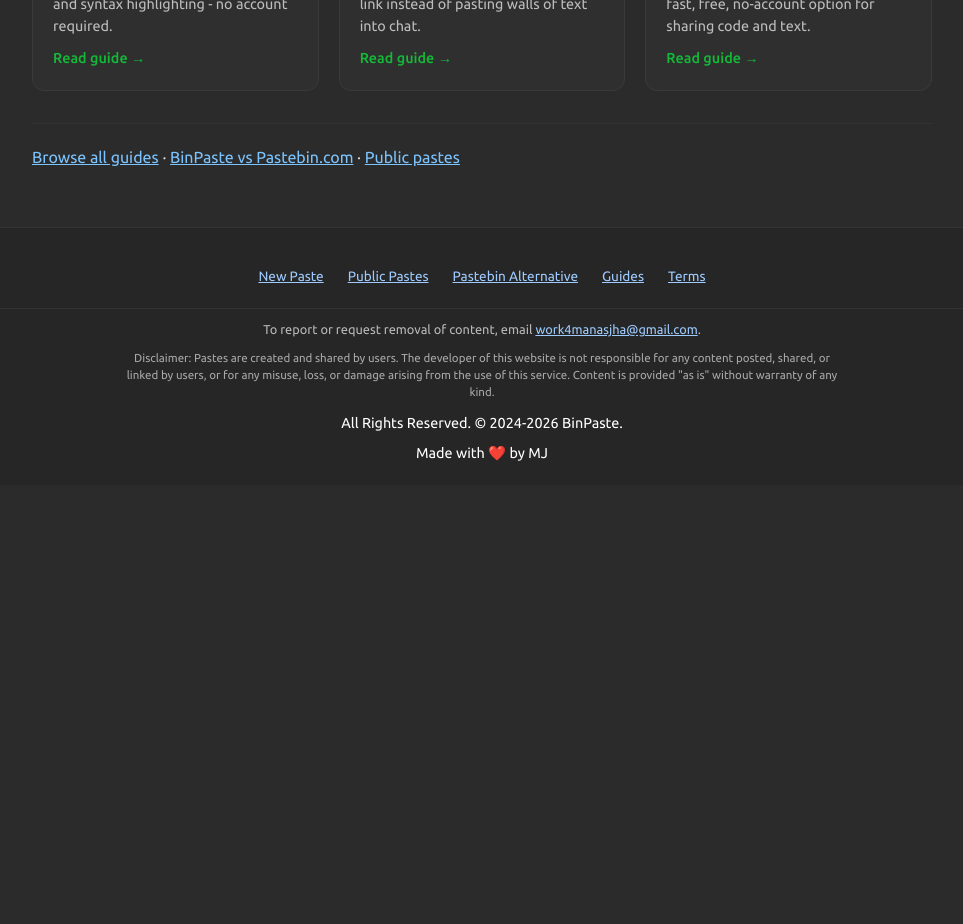
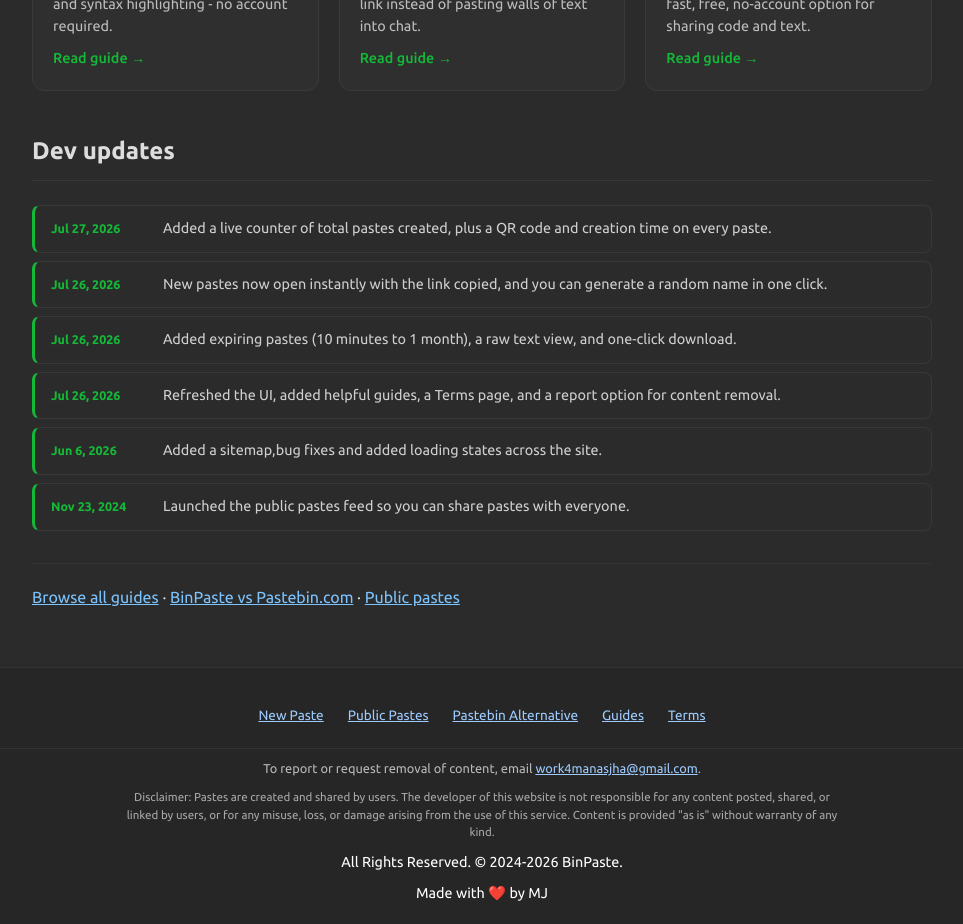
Before and after one commit to ManasJhaMJ/pastebin, a React (Vite) app: page / in a window 1280 px wide. Shown: the part 2940-3864 px from the top of the page, without its empty margins (158-1121 px from the left). Before the commit the page ends 3425 px from the top, so only its background shows below. Built offline with nearby package versions, Linux system fonts and the light colour scheme; no server answers; the database is empty.

Commit message:
feat: add lifetime usage stats and update UI components to display them on the homepage

```diff
--- a/src/App.jsx
+++ b/src/App.jsx
@@ -4,6 +4,7 @@
 import Navbar from './components/Navbar';
 import Footer from './components/Footer';
 import HowToUse from './components/HowToUse';
+import Stats from './components/Stats';
 import WhyBinPaste from './components/WhyBinPaste';
 import RouteTracker from './components/RouteTracker';
 
@@ -22,6 +23,7 @@
   return (
     <>
       <PasteForm />
+      <Stats />
       <HowToUse />
       <WhyBinPaste />
     </>
--- a/src/components/PasteForm.jsx
+++ b/src/components/PasteForm.jsx
@@ -3,6 +3,7 @@
 import { ref, set, get } from 'firebase/database';
 import { useNavigate } from 'react-router-dom';
 import { db } from '../firebase';
+import { incrementTotalPastes } from '../stats';
 import { MdCreate } from "react-icons/md";
 import { GiInfo } from "react-icons/gi";
 import { FaDice } from "react-icons/fa";
@@ -111,6 +112,9 @@
 
             // Save the paste with public visibility status and optional expiry.
             await set(slugRef, { text, language, isPublic, createdAt, expiresAt });
+
+            // Bump the lifetime paste counter (persists even if this paste is later deleted).
+            incrementTotalPastes();
 
             const createdSlug = slug;
 
--- /dev/null
+++ b/src/components/Stats.jsx
@@ -0,0 +1,32 @@
+// src/components/Stats.js
+// Shows lifetime global counters (all-time pastes created & viewed) to users.
+import { useEffect, useState } from 'react';
+import { getStats } from '../stats';
+
+function Stats() {
+    const [stats, setStats] = useState(null);
+
+    useEffect(() => {
+        let cancelled = false;
+        getStats().then((s) => {
+            if (!cancelled) setStats(s);
+        });
+        return () => { cancelled = true; };
+    }, []);
+
+    // Don't render anything until we have a real number to show.
+    if (!stats || stats.totalPastes === 0) {
+        return null;
+    }
+
+    return (
+        <section className="stats-bar" aria-label="BinPaste usage stats">
+            <div className="stat">
+                <span className="stat-num">{stats.totalPastes.toLocaleString()}</span>
+                <span className="stat-label">pastes created</span>
+            </div>
+        </section>
+    );
+}
+
+export default Stats;
--- a/src/components/ViewPaste.jsx
+++ b/src/components/ViewPaste.jsx
@@ -5,6 +5,7 @@
 import { logEvent } from 'firebase/analytics';
 import { QRCodeSVG } from 'qrcode.react';
 import { db, analytics } from '../firebase';
+import { incrementTotalViews } from '../stats';
 import { Prism as SyntaxHighlighter } from 'react-syntax-highlighter';
 import { atomDark } from 'react-syntax-highlighter/dist/esm/styles/prism';
 import { FaRegCopy, FaDownload, FaFileAlt, FaQrcode, FaEye, FaFlag } from "react-icons/fa";
@@ -82,7 +83,10 @@
                         language: data.language || 'plaintext',
                     });
 
-                    // Increment a persistent view counter (best-effort).
+                    // Bump the lifetime view counter (persists even if this paste is later deleted).
+                    incrementTotalViews();
+
+                    // Increment a persistent per-paste view counter (best-effort).
                     runTransaction(ref(db, `pastes/${slug}/views`), (current) => (current || 0) + 1)
                         .then((res) => {
                             if (!cancelled && res.committed) {
--- a/src/components/WhyBinPaste.jsx
+++ b/src/components/WhyBinPaste.jsx
@@ -3,6 +3,7 @@
 // data in index.html so search engines and AI assistants have crawlable text.
 import { Link } from 'react-router-dom';
 import { GUIDES } from '../pages/guidesData';
+import { UPDATES } from './changelog';
 
 const FEATURES = [
     ['Custom links', 'Pick your own name so your paste lives at a clean URL like www.binpaste.xyz/my-notes - or generate a random one.'],
@@ -66,6 +67,16 @@
                     </Link>
                 ))}
             </div>
+            <h2 id="updates">Dev updates</h2>
+            <ul className="updates-list">
+                {UPDATES.map((u, i) => (
+                    <li className="update-item" key={i}>
+                        <span className="update-date">{u.date}</span>
+                        <span className="update-text">{u.text}</span>
+                    </li>
+                ))}
+            </ul>
+
             <p className="content-links">
                 <Link to="/guides">Browse all guides</Link> ·{' '}
                 <Link to="/pastebin-alternative">BinPaste vs Pastebin.com</Link> ·{' '}
--- /dev/null
+++ b/src/components/changelog.js
@@ -0,0 +1,28 @@
+// Dev updates shown on the homepage. Newest first.
+// Keep entries short and user-facing; add a new one at the top when you ship.
+export const UPDATES = [
+    {
+        date: 'Jul 27, 2026',
+        text: 'Added a live counter of total pastes created, plus a QR code and creation time on every paste.',
+    },
+    {
+        date: 'Jul 26, 2026',
+        text: 'New pastes now open instantly with the link copied, and you can generate a random name in one click.',
+    },
+    {
+        date: 'Jul 26, 2026',
+        text: 'Added expiring pastes (10 minutes to 1 month), a raw text view, and one-click download.',
+    },
+    {
+        date: 'Jul 26, 2026',
+        text: 'Refreshed the UI, added helpful guides, a Terms page, and a report option for content removal.',
+    },
+    {
+        date: 'Jun 6, 2026',
+        text: 'Added a sitemap,bug fixes and added loading states across the site.',
+    },
+    {
+        date: 'Nov 23, 2024',
+        text: 'Launched the public pastes feed so you can share pastes with everyone.',
+    },
+];
--- a/src/index.css
+++ b/src/index.css
@@ -258,6 +258,36 @@
   margin: 0;
   font-size: 0.82rem;
   line-height: 1.5;
+}
+
+/* Lifetime usage stats bar. */
+.stats-bar {
+  max-width: 1240px;
+  margin: 2.5rem auto 0;
+  padding: 0 1.75rem;
+  display: flex;
+  flex-wrap: wrap;
+  justify-content: center;
+  gap: 2.5rem;
+}
+
+.stats-bar .stat {
+  display: flex;
+  flex-direction: column;
+  align-items: center;
+  gap: 0.15rem;
+}
+
+.stats-bar .stat-num {
+  font-size: 2rem;
+  font-weight: 700;
+  color: #14b938;
+  line-height: 1;
+}
+
+.stats-bar .stat-label {
+  font-size: 0.85rem;
+  color: #9a9a9a;
 }
 
 #howtouse {
@@ -756,6 +786,52 @@
   text-decoration: none;
 }
 
+/* Dev updates / changelog list. */
+.updates-list {
+  list-style: none;
+  padding: 0;
+  margin: 1.5rem 0;
+  display: flex;
+  flex-direction: column;
+  gap: 0.5rem;
+}
+
+.update-item {
+  display: flex;
+  gap: 1rem;
+  align-items: baseline;
+  background: #2b2b2b;
+  border: 1px solid #383838;
+  border-left: 3px solid #14b938;
+  border-radius: 8px;
+  padding: 0.75rem 1rem;
+}
+
+.update-date {
+  flex-shrink: 0;
+  width: 96px;
+  font-size: 0.78rem;
+  font-weight: 600;
+  color: #14b938;
+}
+
+.update-text {
+  font-size: 0.9rem;
+  color: #cfcfcf;
+  line-height: 1.5;
+}
+
+@media screen and (max-width: 500px) {
+  .update-item {
+    flex-direction: column;
+    gap: 0.2rem;
+  }
+
+  .update-date {
+    width: auto;
+  }
+}
+
 .feature-grid {
   display: grid;
   grid-template-columns: repeat(auto-fit, minmax(240px, 1fr));
--- /dev/null
+++ b/src/stats.js
@@ -0,0 +1,34 @@
+// Global, lifetime counters stored in Firebase Realtime DB under `stats/`.
+// These persist even after individual pastes are deleted or expire, so they
+// reflect all-time activity, not just currently-stored pastes.
+import { ref, runTransaction, get } from 'firebase/database';
+import { db } from './firebase';
+
+// Atomically increment a stats counter. Best-effort: never throws so it can't
+// break paste creation or viewing.
+function bump(name) {
+    return runTransaction(ref(db, `stats/${name}`), (current) => (current || 0) + 1)
+        .catch(() => { });
+}
+
+export function incrementTotalPastes() {
+    return bump('totalPastes');
+}
+
+export function incrementTotalViews() {
+    return bump('totalViews');
+}
+
+// Read the current global stats. Returns { totalPastes, totalViews }.
+export async function getStats() {
+    try {
+        const snapshot = await get(ref(db, 'stats'));
+        const data = snapshot.val() || {};
+        return {
+            totalPastes: data.totalPastes || 0,
+            totalViews: data.totalViews || 0,
+        };
+    } catch {
+        return { totalPastes: 0, totalViews: 0 };
+    }
+}
```
